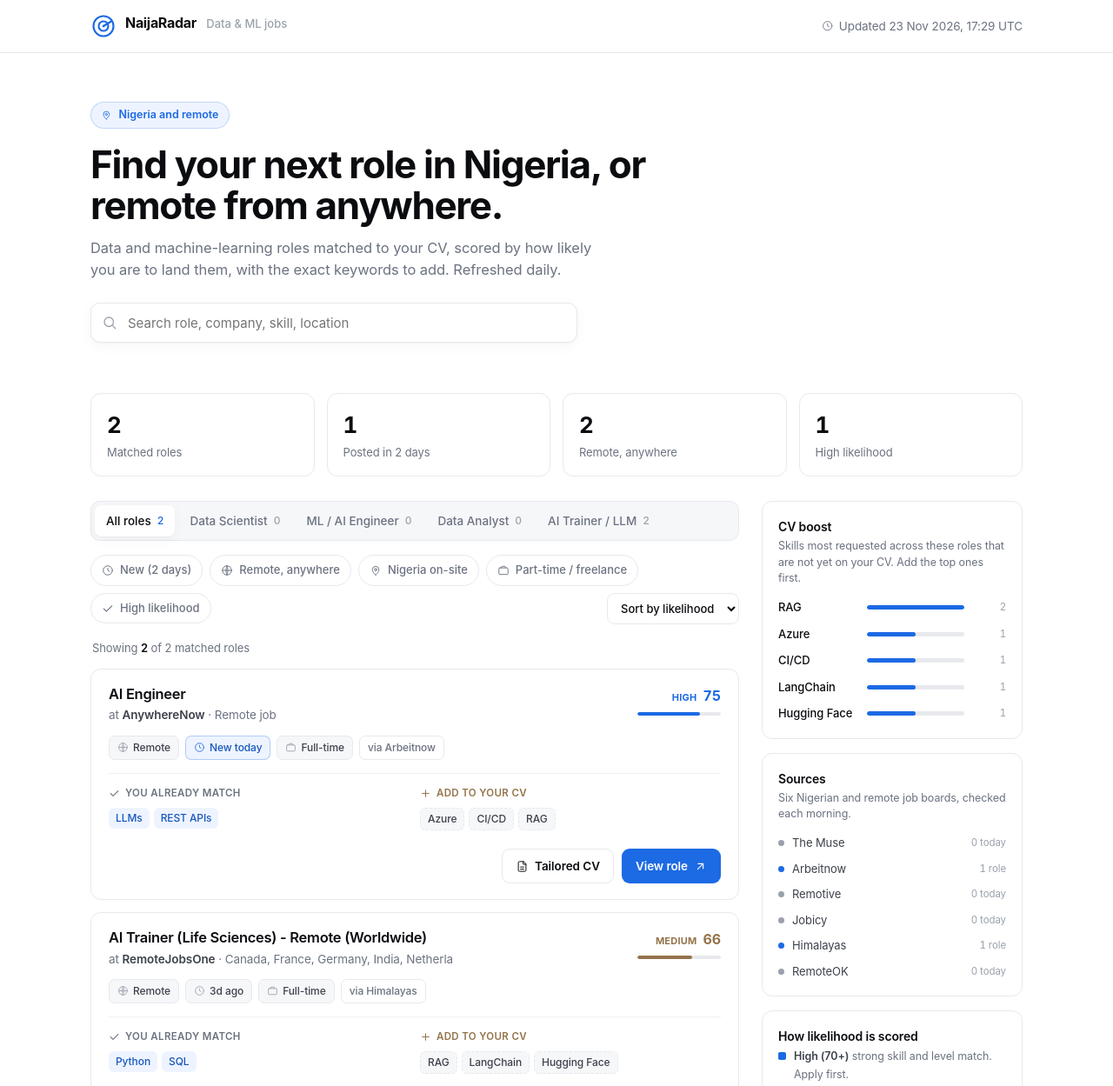
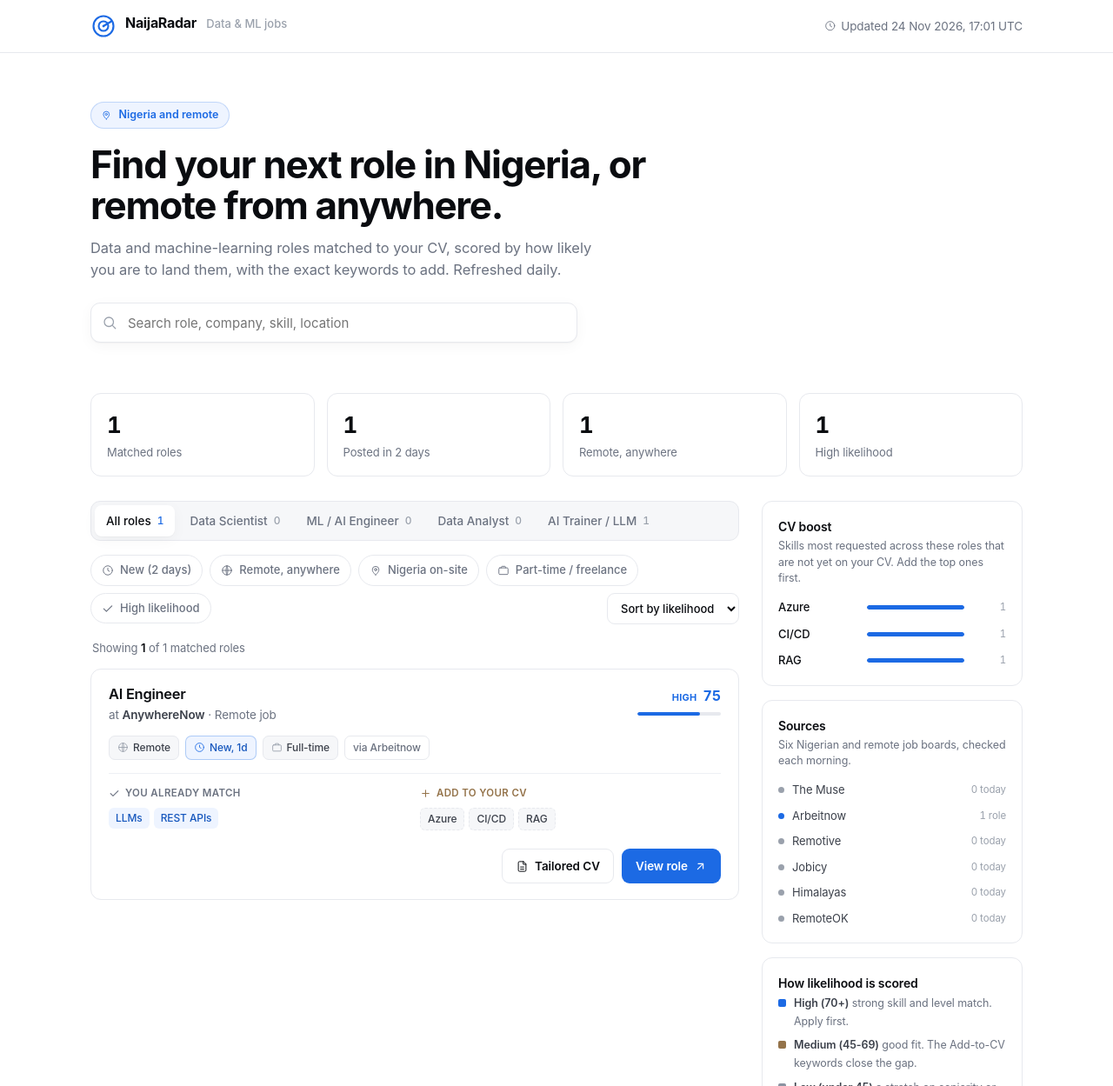
Before and after one commit to Azleem01/naija-job-tracker, a plain HTML site: page index.html in a window 1280 px wide. Shown: the top 1249 px of the page at 87% size. Drawn offline with Linux system fonts and the light colour scheme.

Commit message:
Daily refresh: Nigeria + remote jobs 2026-11-24

```diff
--- a/index.html
+++ b/index.html
@@ -256,14 +256,13 @@ const IC = {
 function ic(n){return IC[n]||'';}
 
 // ============ Data snapshot (Nigeria + high-chance remote) generated 2026-08-02 ============
-const LAST_UPDATED = "23 Nov 2026, 17:29 UTC";
+const LAST_UPDATED = "24 Nov 2026, 17:01 UTC";
 // sources: Indeed Nigeria, ng.jooble, MyJobMag, Jobberman, HotNigerianJobs (checked), Himalayas (checked)
 const SOURCES = ["The Muse", "Arbeitnow", "Remotive", "Jobicy", "Himalayas", "RemoteOK"];
 
 // cat: ds | mle | da | ai   ·  remote=true means anywhere  ·  commutable=true means Nigeria on-site
 const JOBS = [
-  {"t":"AI Engineer","co":"AnywhereNow","loc":"Remote job","cat":"ai","remote":true,"commutable":false,"type":"Full-time","posted":"today","age":0,"salary":"","src":"Arbeitnow","url":"https://www.arbeitnow.nl/jobs/companies/anywherenow/remote-ai-engineer-rotterdam-22878","like":75,"have":["LLMs","REST APIs"],"add":["Azure","CI/CD","RAG"]},
-  {"t":"AI Trainer (Life Sciences) - Remote (Worldwide)","co":"RemoteJobsOne","loc":"Canada, France, Germany, India, Netherla","cat":"ai","remote":true,"commutable":false,"type":"Full-time","posted":"3 days ago","age":3,"salary":"","src":"Himalayas","url":"https://himalayas.app/companies/remotejobsone/jobs/ai-trainer-life-sciences-remote-worldwide?utm_source=api","like":66,"have":["Python","SQL"],"add":["RAG","LangChain","Hugging Face"]}
+  {"t":"AI Engineer","co":"AnywhereNow","loc":"Remote job","cat":"ai","remote":true,"commutable":false,"type":"Full-time","posted":"1 day ago","age":1,"salary":"","src":"Arbeitnow","url":"https://www.arbeitnow.nl/jobs/companies/anywherenow/remote-ai-engineer-rotterdam-22878","like":75,"have":["LLMs","REST APIs"],"add":["Azure","CI/CD","RAG"]}
 ];
 
 // ============ State ============
```
